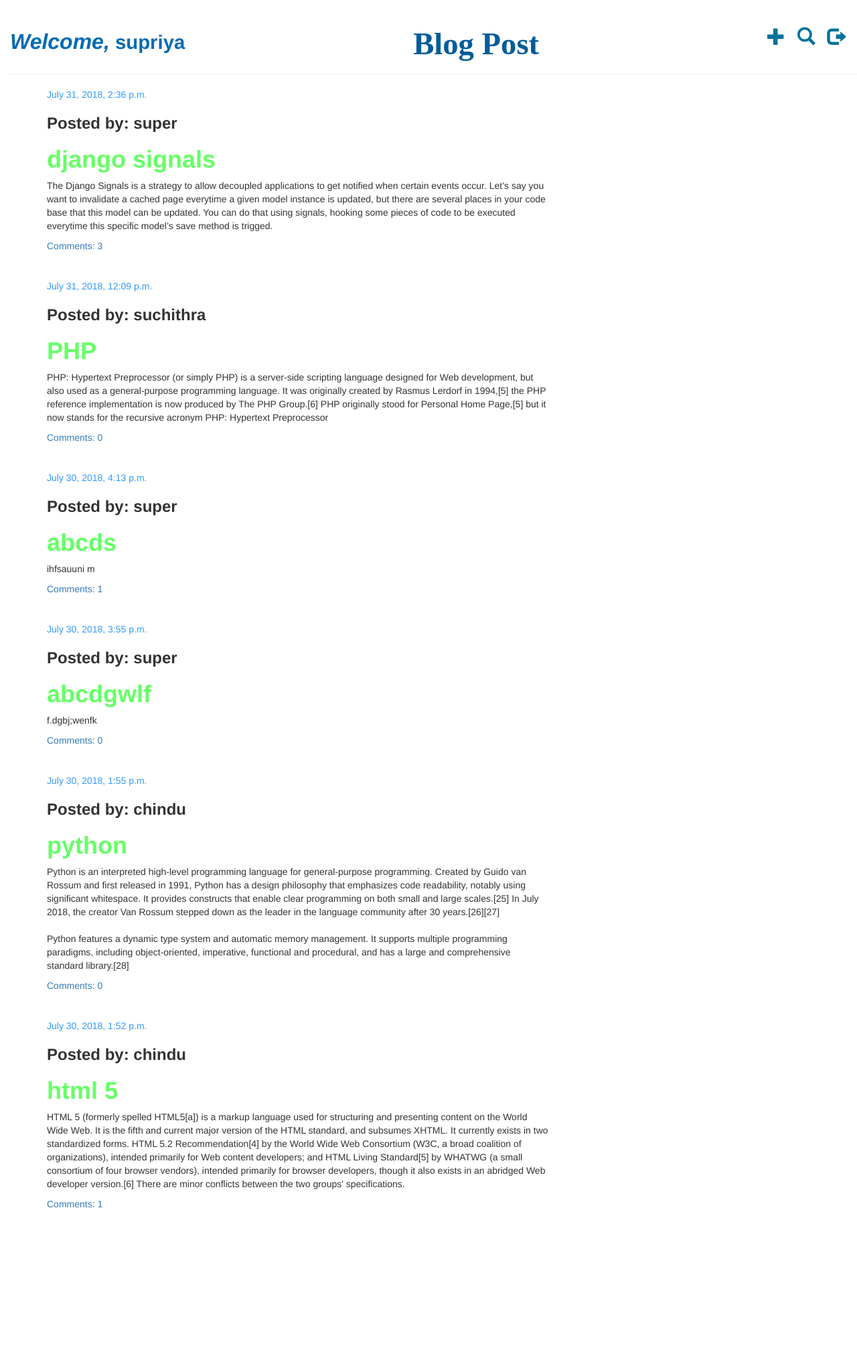
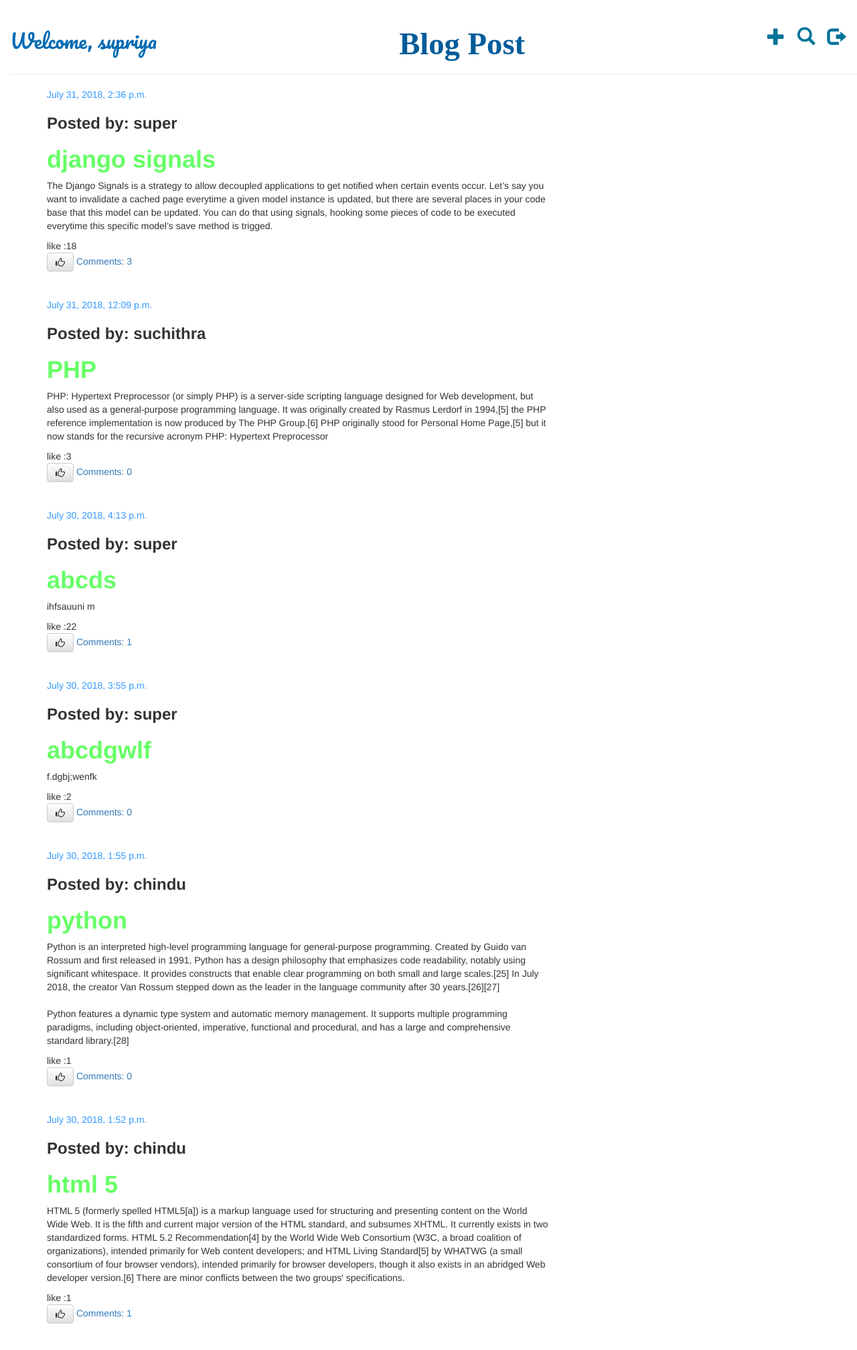
Before and after one commit to supriyaprasanth/blog, a Django app: page / in a window 1280 px wide. Shown: the whole page at 67% size. Before the commit the page ends 1803 px from the top, so only its background shows below. Run offline with Django 3.2, Linux system fonts and the light colour scheme; a user stored in the database is signed in; data comes from the database, SQL or seed files in the repository; both versions use the stored data as it was after the commit; parts of the project's set-up code (start-up, migrations or seed data) failed here and were passed over; some libraries are stand-ins or nearby versions; some web fonts are replaced.

Commit message:
blog with like

```diff
--- a/myproject/blog/admin.py
+++ b/myproject/blog/admin.py
@@ -1,5 +1,6 @@
 from django.contrib import admin
-from .models import Post, Comment
+from .models import Post, Comment, Addlikes
 
 admin.site.register(Post)
 admin.site.register(Comment)
+admin.site.register(Addlikes)
--- a/myproject/blog/models.py
+++ b/myproject/blog/models.py
@@ -8,12 +8,10 @@ class Post(models.Model):
     text = models.TextField()
     created_date = models.DateTimeField(
             default=timezone.now)
+    likes = models.IntegerField(default = 0)
 
     def __str__(self):
         return self.title
-
-
-
 
 class Comment(models.Model):
     post = models.ForeignKey('blog.Post', on_delete=models.CASCADE, related_name='comments')
@@ -23,3 +21,12 @@ class Comment(models.Model):
 
     def __str__(self):
         return self.text
+
+class Addlikes(models.Model):
+    post = models.ForeignKey(Post, on_delete=models.CASCADE)
+    author = models.ForeignKey('auth.User', on_delete=models.CASCADE)
+    text = models.TextField()
+    liketime = models.DateTimeField(auto_now_add=True)
+
+    def __str__(self):
+        return self.post
--- a/myproject/blog/static/css/blog.css
+++ b/myproject/blog/static/css/blog.css
@@ -41,6 +41,7 @@ h1, h2, h3, h4 {
     float: right;
     font-size: 20pt;
     margin-right: 18px;
+    font-family: 'Pacifico', cursive;
 }
 
 .top-search, .top-search:hover, .top-search:visited {
@@ -78,8 +79,8 @@ h1, h2, h3, h4 {
 .top-menu1, .top-menu1:hover, .top-menu1:visited {
     color: #006bb3;
     float: left;
-    font-weight: bold;
     font-size: 22pt;
+    font-family: 'Pacifico', cursive;
 }
 
 
@@ -97,3 +98,6 @@ h1, h2, h3, h4 {
 
 .heading {
     color: #80ff80;
+
+
+}
--- a/myproject/blog/templates/blog/base.html
+++ b/myproject/blog/templates/blog/base.html
@@ -3,9 +3,12 @@
     <head>
         <title>post_list page</title>
         <link href='https://fonts.googleapis.com/css?family=Aclonica' rel='stylesheet'>
+        <link href="https://fonts.googleapis.com/css?family=Pacifico" rel="stylesheet">
+        <link href="https://fonts.googleapis.com/css?family=Merienda" rel="stylesheet">
         <link rel="stylesheet" href="//maxcdn.bootstrapcdn.com/bootstrap/3.2.0/css/bootstrap.min.css">
 		<link rel="stylesheet" href="//maxcdn.bootstrapcdn.com/bootstrap/3.2.0/css/bootstrap-theme.min.css">
 		<link rel="stylesheet" href="{% static 'css/blog.css' %}">
+
     </head>
     <body>
 	    <div class="page-header">
@@ -15,7 +18,7 @@
 		     	<a href="{% url 'post_new' %}" class="top-post"><span class="glyphicon glyphicon-plus"></span></a>
 
 
-		        <p class="top-menu1"><font size="6"><i>Welcome,</i></font> {{ user.username }} </p>
+		        <p class="top-menu1">Welcome, {{ user.username }} </p>
 		    {% else %}
 		     	<a href="{% url 'login' %}" class="top-login"><span class="glyphicon glyphicon-log-in"></span></span></a>
 		    	<a href="{% url 'signup' %}" class="top-signup"><span class="glyphicon glyphicon-user"></span></a>
--- a/myproject/blog/templates/blog/post_detail.html
+++ b/myproject/blog/templates/blog/post_detail.html
@@ -13,6 +13,7 @@
         {% endif %}
         <div class="heading"><h1>{{ post.title }}</h1></div>
         <p>{{ post.text|linebreaksbr }}</p>
+
     </div>
 
     <hr>
--- a/myproject/blog/templates/blog/post_list.html
+++ b/myproject/blog/templates/blog/post_list.html
@@ -11,7 +11,11 @@
             </div>
             <h1><a href="{% url 'post_detail' pk=post.pk %}">{{ post.title }}</a></h1>
             <p>{{ post.text|linebreaksbr }}</p>
-            <a href="{% url 'post_detail' pk=post.pk %}">Comments: {{ post.comments.count }}</a> <br><br><br>
+            like :{{ post.likes }}
+            <br>
+
+            <a class="btn btn-default" href="{% url 'like' post.id %}"><span class="glyphicon glyphicon-thumbs-up"></a>
+            <a href="{% url 'post_detail' pk=post.pk %}"> Comments: {{ post.comments.count }}</a> <br><br><br>
         </div>
     {% endfor %}
 {% endblock content %}
--- a/myproject/blog/urls.py
+++ b/myproject/blog/urls.py
@@ -11,4 +11,6 @@ urlpatterns = [
     url(r'^post/(?P<pk>\d+)/comment/$', views.add_comment_to_post, name='add_comment_to_post'),
     path('accounts/', include('django.contrib.auth.urls')),
     url(r'^search/$', views.search, name='search'),
+    url(r'^like/(?P<pk>\d+)/', views.like, name = 'like'),
+
 ]
--- a/myproject/blog/views.py
+++ b/myproject/blog/views.py
@@ -1,6 +1,6 @@
-from django.shortcuts import render, get_object_or_404
+from django.shortcuts import render, get_object_or_404, HttpResponseRedirect
 from django.utils import timezone
-from .models import Post, Comment
+from .models import Post, Comment, Addlikes
 from .forms import PostForm, CommentForm
 from django.shortcuts import redirect
 from django.contrib.auth.decorators import login_required
@@ -78,3 +78,17 @@ def search(request):
     postt_list = Post.objects.all()
     post_filter = PostFilter(request.GET, queryset=postt_list)
     return render(request, 'blog/search_list.html', {'filter': post_filter})
+
+
+
+def like(request, pk):
+    post = get_object_or_404(Post, pk=pk)
+    likes = Addlikes.objects.all()
+    print (post)
+    if request.method == "GET":
+        p = Post.objects.get(pk=pk)
+        p.likes+=1
+        p.save()
+        b = Addlikes(post=post, author=request.user)
+        b.save()
+    return redirect('post_list')
--- a/myproject/myproject/urls.py
+++ b/myproject/myproject/urls.py
@@ -35,8 +35,7 @@ urlpatterns = [
     url(r'^accounts/login/$', views.login, name='login'),
     url(r'^accounts/logout/$', views.logout, name='logout', kwargs={'next_page': '/'}),
     url(r'', include('blog.urls')),
-    path('', TemplateView.as_view(template_name='home.html'), name='home'),
+    #path('', TemplateView.as_view(template_name='home.html'), name='home'),
     path('register/', include('register.urls')),
-    #path('register/', include('django.contrib.auth.urls')),
 
 ]
```
Also changed, not shown: myproject/blog/migrations/0009_auto_20180802_1536.py (added), myproject/blog/migrations/0010_post_likes.py (added), myproject/blog/migrations/0011_auto_20180802_1608.py (added), myproject/blog/migrations/0012_addlikes.py (added), myproject/db.sqlite3.
